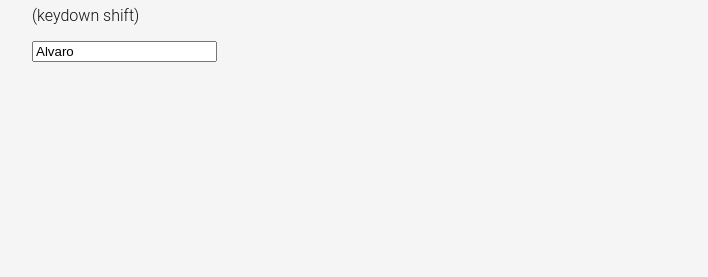
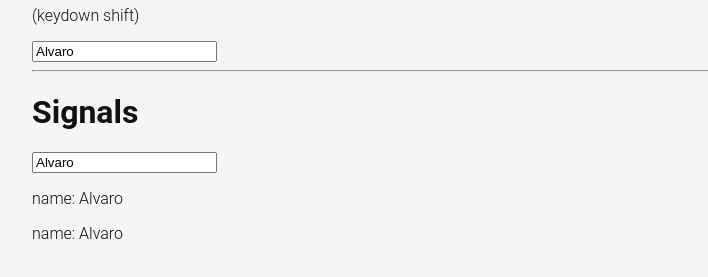
Before and after one commit to ACondori95/todoapp, an Angular app: page /labs in a window 1280 px wide. Shown: the part 1031-1308 px from the top of the page, without its empty margins (16-724 px from the left). Before the commit the page ends 1141 px from the top, so only its background shows below. Built offline with nearby package versions, Linux system fonts and the light colour scheme.

Commit message:
creando un signal en angular

```diff
--- a/src/app/pages/labs/labs.component.html
+++ b/src/app/pages/labs/labs.component.html
@@ -7,7 +7,7 @@
   <hr />
   <h2>{{ "Hola".repeat(4) }}</h2>
   <p>La suma de 3 + 3 es {{ 3 + 3 }}</p>
-  <p>Hola soy {{ name }} y mi edad es {{ age }}</p>
+  <p>Hola soy {{ name() }} y mi edad es {{ age }}</p>
   <hr />
   <img [src]="person.avatar" alt="" />
   <input type="number" [value]="person.age" />
@@ -24,4 +24,9 @@
   <input type="text" [value]="person.name" (keydown)="keydownHandler($event)" />
   <p>(keydown shift)</p>
   <input type="text" [value]="person.name" (keydown.shift.t)="clickHandler()" />
+  <hr />
+  <h1>Signals</h1>
+  <input type="text" [value]="name()" (change)="changeHandler($event)" />
+  <p>name: {{ name() }}</p>
+  <p>name: {{ name() }}</p>
 </div>
--- a/src/app/pages/labs/labs.component.ts
+++ b/src/app/pages/labs/labs.component.ts
@@ -1,5 +1,5 @@
 import { CommonModule } from '@angular/common';
-import { Component } from '@angular/core';
+import { Component, signal } from '@angular/core';
 
 @Component({
   selector: 'app-labs',
@@ -16,7 +16,7 @@
     'Crear componentes',
     'Crear servicio',
   ];
-  name = 'Alvaro';
+  name = signal('Alvaro');
   age = 29;
   disabled = true;
   img = 'https://w3schools.com/howto/img_avatar.png';
@@ -32,7 +32,9 @@
   }
 
   changeHandler(event: Event) {
-    console.log(event);
+    const input = event.target as HTMLInputElement;
+    const newValue = input.value;
+    this.name.set(newValue);
   }
 
   keydownHandler(event: KeyboardEvent) {
```
